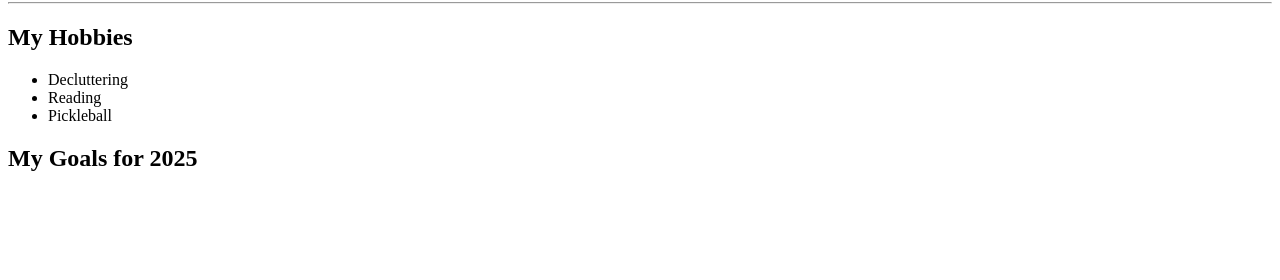
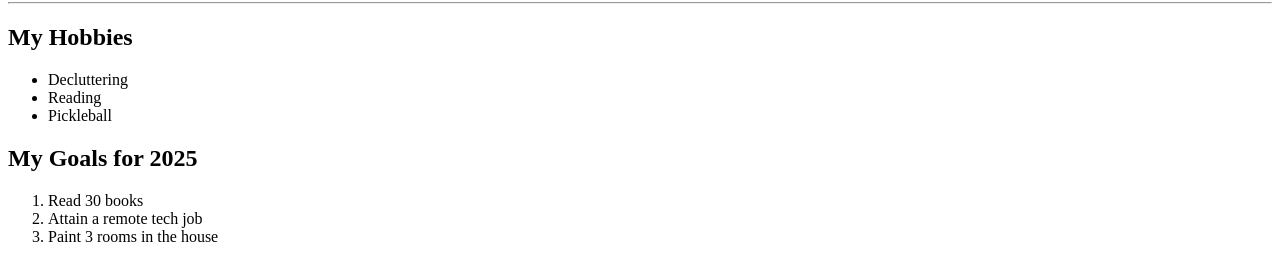
Before and after one commit to WindsorTree/AboutMe, a plain HTML site: page index.html in a window 1280 px wide. Shown: the part 78-358 px from the top of the page. Drawn offline with Linux system fonts and the light colour scheme.

Commit message:
Add ordered list of 3 goals

```diff
--- a/index.html
+++ b/index.html
@@ -11,5 +11,6 @@
   <h2>My Hobbies</h2>
   <ul><li>Decluttering</li><li>Reading</li><li>Pickleball</li></ul>
   <h2>My Goals for 2025</h2>
+  <ol><li>Read 30 books</li><li>Attain a remote tech job</li><li>Paint 3 rooms in the house</li></ol>
 </body>
 </html>
```
Also changed, not shown: 1 other file.
